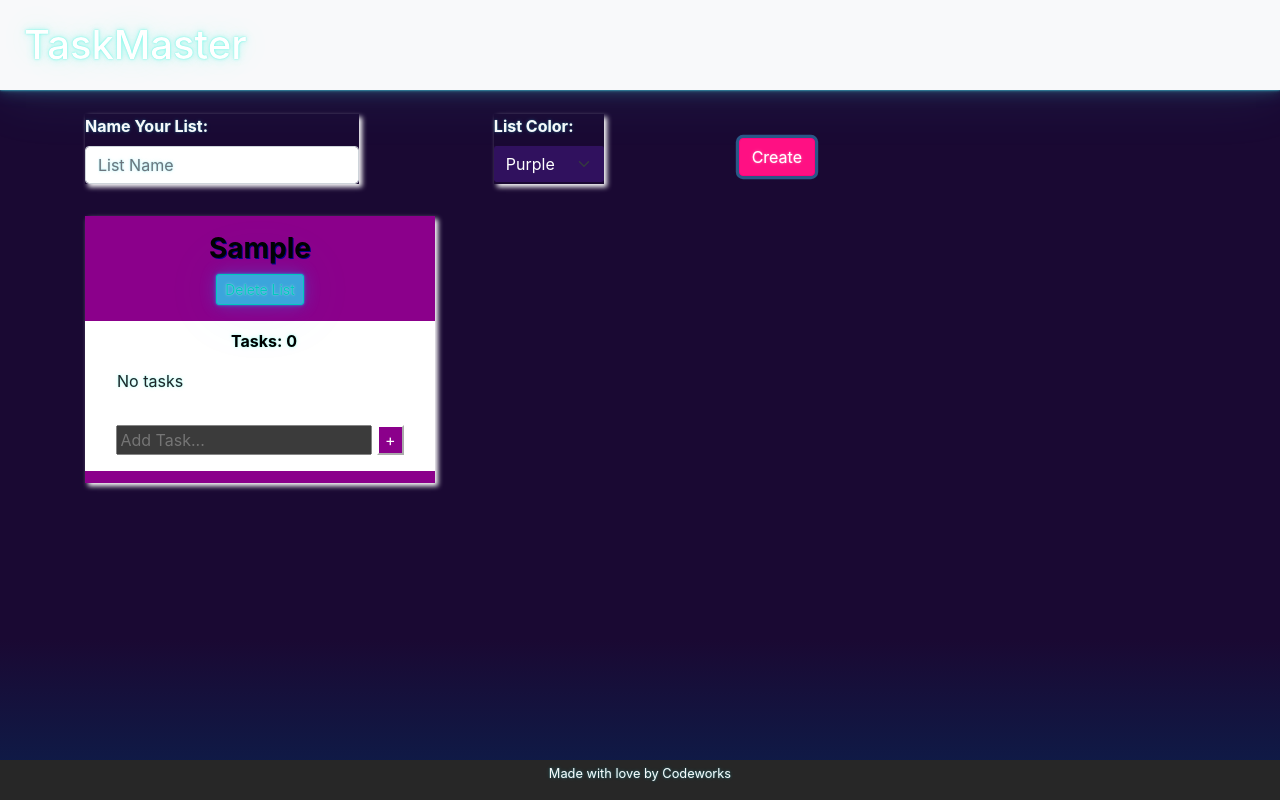
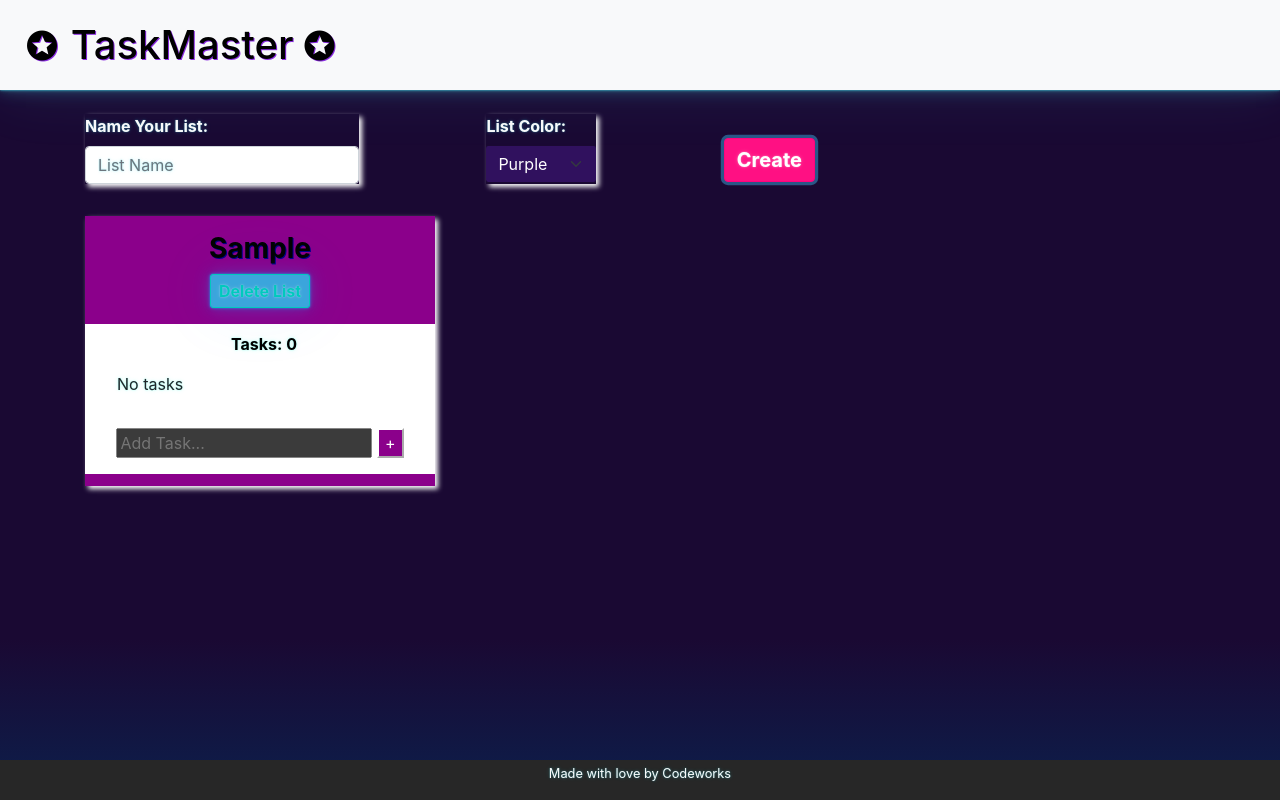
Before and after one commit to FallonWhite/CheckPoint3-TaskMaster, a website with bundled scripts: page index.html in a window 1280 px wide. Both pictures are taken after typing "Sample" into the empty fields and a click on the button "Create". Built offline with nearby package versions, Linux system fonts and the light colour scheme.

Commit message:
mdi and style

```diff
--- a/app/Models/List.js
+++ b/app/Models/List.js
@@ -15,10 +15,10 @@ export default class List {
   <div class="p-0 pt-3 pb-1">
       <div class="text-center">
           <h3 style="color: black; text-shadow: 1px 1px darkblue"><b>${this.name}</b></h3>
-          <button type="destroy" class="btn btn-primary btn-outline-info btn-sm mb-3 align-center" onclick="app.listsController.destroy('${this.id}')">Delete List</button>
+          <button type="destroy" class="btn btn-primary btn-outline-info btn-sm mb-3 align-center" onclick="app.listsController.destroy('${this.id}')" style="font-size: 16px;"><b>Delete List</b></button>
       </div >
       <div class="bg-white">
-      <p class="text-center pt-2 pl-2" style="color: black; text=shadow: 1px 1px darkblue background-color: white"><b>Tasks: ${this.MyTasks[1]}</b></p>
+      <p class="text-center pt-2 pl-2" style="color: black; text-shadow: 1px 1px darkblue background-color: white"><b>Tasks: ${this.MyTasks[1]}</b></p>
       <ul class="bg-white">
           ${this.MyTasks[0]}
       </ul>
--- a/app/Models/Task.js
+++ b/app/Models/Task.js
@@ -13,7 +13,7 @@ export default class Task {
   get Template() {
     return `
     <div class="${this.listId}">
-    <input type="checkbox" id="" style="background-color: ${this.color}" class="check() uncheck() mr-2" onclick="check() uncheck()">
+    <input type="checkbox" id="${this.listId}" style="background-color: ${this.color}" class="check() uncheck() mr-2">
     ${this.name}
 <button type="destroy" class="btn btn-primary btn-outline-info btn-sm my-1 ml-5 pull-right" onclick="app.listsController.removeTask('${this.id}')">Delete</button></span>`
   }
--- a/index.html
+++ b/index.html
@@ -10,6 +10,7 @@
     <link rel="stylesheet" href="https://cdnjs.cloudflare.com/ajax/libs/font-awesome/5.15.3/css/all.min.css"
         integrity="sha512-iBBXm8fW90+nuLcSKlbmrPcLa0OT92xO1BIsZ+ywDWZCvqsWgccV3gFoRBv0z+8dLJgyAHIhR35VZc2oM/gI1w=="
         crossorigin="anonymous" />
+    <link rel="stylesheet" href="//cdn.materialdesignicons.com/5.4.55/css/materialdesignicons.min.css">
     <link rel="stylesheet" href="assets/style/main.css">
     <link rel="stylesheet" href="https://bootswatch.com/5/vapor/bootstrap.css">
     <link rel="stylesheet" href="assets/style/style.css">
@@ -20,7 +21,9 @@
     <header>
         <nav class="navbar navbar-dark navbar-expand bg-light text-dark">
             <a class="navbar-brand" href="#">
-                <h1 class="mx-2 my-2 taskmaster">TaskMaster</h1>
+                <h1 class="mx-2 my-2 mdi mdi-36px mdi-star-circle"
+                    style="color: black; text-shadow: 1px 1px blueviolet">
+                    TaskMaster<span class="mdi mdi-36px mdi-star-circle ml-2"></span></h1>
             </a>
         </nav>
     </header>
@@ -46,7 +49,8 @@
                         </select>
                     </div>
                     <div class="mt-4">
-                        <button type="submit" class="btn btn-secondary btn-outline-primary shadow-light">Create</button>
+                        <button type="submit" class="btn btn-secondary btn-outline-primary shadow-light"
+                            style="font-size: 20px;"><b>Create</b></button>
                     </div>
                 </form>
             </div>
```
